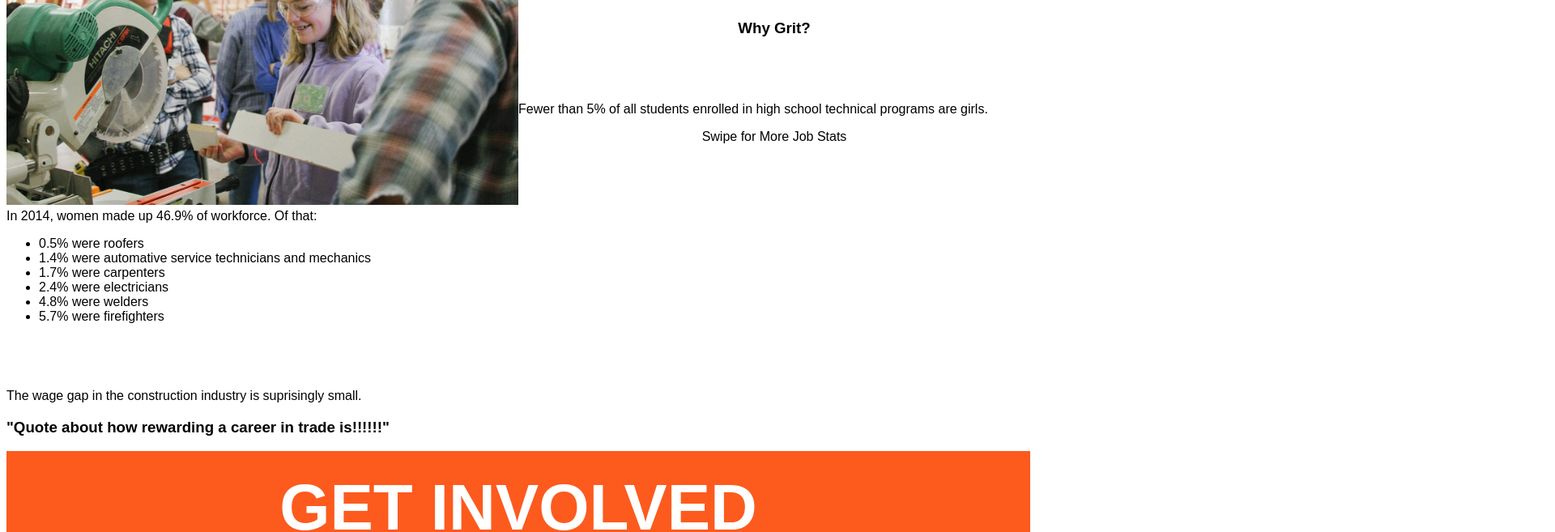
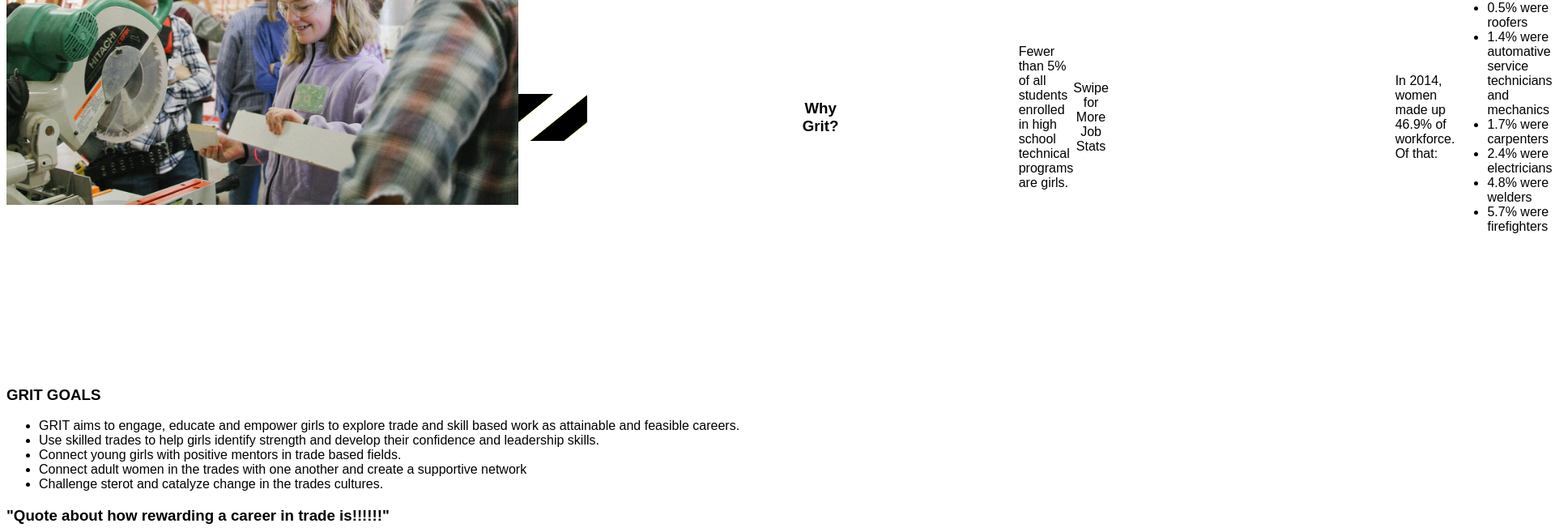
Before and after one commit to Montana-Code-School/GRIT, a React (Create React App) app in the folder client/: page / in a window 1280 px wide. Shown: the part 960-1617 px from the top of the page at 81% size, 1920 px wide, since content can reach past the window. Built offline with nearby package versions, Linux system fonts and the light colour scheme.

Commit message:
beginning to style gallery page

```diff
--- a/client/src/assets/stylesheets/stats.css
+++ b/client/src/assets/stylesheets/stats.css
@@ -4,3 +4,8 @@
   padding-bottom: "5px";
   text-align: center;
 }
+
+.statsLeft {
+  display: flex;
+  align-items: center;
+}
--- a/client/src/components/stats.js
+++ b/client/src/components/stats.js
@@ -3,26 +3,22 @@ import ReactDOM from 'react-dom';
 import Flexbox from 'flexbox-react';
 import Carousel from 'react-flex-carousel';
 import "../assets/stylesheets/stats.css";
-
-
-
+import Stripes from "../assets/img/stripes.png";
 
 export default class Stats extends React.Component{
   render () {
     return (
       <div>
-        <h1 className="pstyle"> GRIT </h1>
-          <h2 className="pstyle"> GIRLS REPRESENTING IN TRADE </h2>
-            <h3 className="pstyle"> Why Grit? </h3>
-        <div>
+        <div className="statsLeft">
+          <img src={Stripes} alt="black and yellow stripes" />
+            <h1 className="pstyle"> GRIT </h1>
+              <h2 className="pstyle"> GIRLS REPRESENTING IN TRADE </h2>
+                <h3 className="pstyle"> Why Grit? </h3>
           <h1> POOR ENROLLMENT </h1>
             <p> Fewer than 5% of all students enrolled in high school technical
             programs are girls. </p>
-        </div>
-        <div>
+
             <p className="pstyle"> Swipe for More Job Stats </p>
-      </div>
-      <div>
         <h1> UNDERREPRESENTED </h1>
           <p> In 2014, women made up 46.9% of workforce. Of that: </p>
           <ul>
@@ -33,13 +29,35 @@ export default class Stats extends React.Component{
             <li> 4.8% were welders </li>
             <li> 5.7% were firefighters </li>
           </ul>
+
+        <h1> WOMEN&rsquo;S WAGES </h1>
+          <p> The wage gap in the construction industry is suprisingly small. Women earn 91% of men&rsquo;s wages compared to the overall average of 82% across all professions. Jobs traditionally employed by men pay 20-30% more than jobs traditionally held by women. </p>
+
+        <h1> THE CULPRITS </h1>
+          <ul>
+            <li> Widely-accepted stereotypes about women&rsquo;s physical inabilities. </li>
+            <li> A tolerance for sexual innuendo, homophobia and outright sexual harassment in the workplace. </li>
+            <li> Inadequate access to employment and training </li>
+          </ul>
+
+          <h1> WIDESPREAD TRADE SHORTAGES </h1>
+            <p> Montana is facing an impending economic calamity if something isn&rsquo;t done to address an expected critical shortfall of workers. An estimated 16 million middle-skill jobs (jobs that require post-secondary education or certification that is not a bachelor&rsquo;s, or higher degree) will be created through 2024. </p>
+
+          <h1> THE FUTURE IS FEMALE. AND TRADES. </h1>
+            <p> "One solution to increasing labor participation is to get people in certain demographics - women, veterans and the disabled - to enter the workforce." Barb Wagner, the chief economist at the Montana Department of Labor and Industry. </p>
+        </div>
+        <div>
+          <h3> GRIT GOALS </h3>
+            <ul>
+              <li> GRIT aims to engage, educate and empower girls to explore trade and skill based work as attainable and feasible careers.</li>
+              <li> Use skilled trades to help girls identify strength and develop their confidence and leadership skills. </li>
+              <li> Connect young girls with positive mentors in trade based fields. </li>
+              <li> Connect adult women in the trades with one another and create a supportive network </li>
+              <li> Challenge sterot and catalyze change in the trades cultures. </li>
+            </ul>
+        </div>
       </div>
-      <div>
-        <h1> WOMEN&rsquo;S WAGES </h1>
-          <p> The wage gap in the construction industry is suprisingly small. </p>
 
-      </div>
-    </div>
     );
   }
 };
```
Also changed, not shown: client/src/assets/img/GRITstripes.png (added), client/src/assets/img/stripes.png (added).
